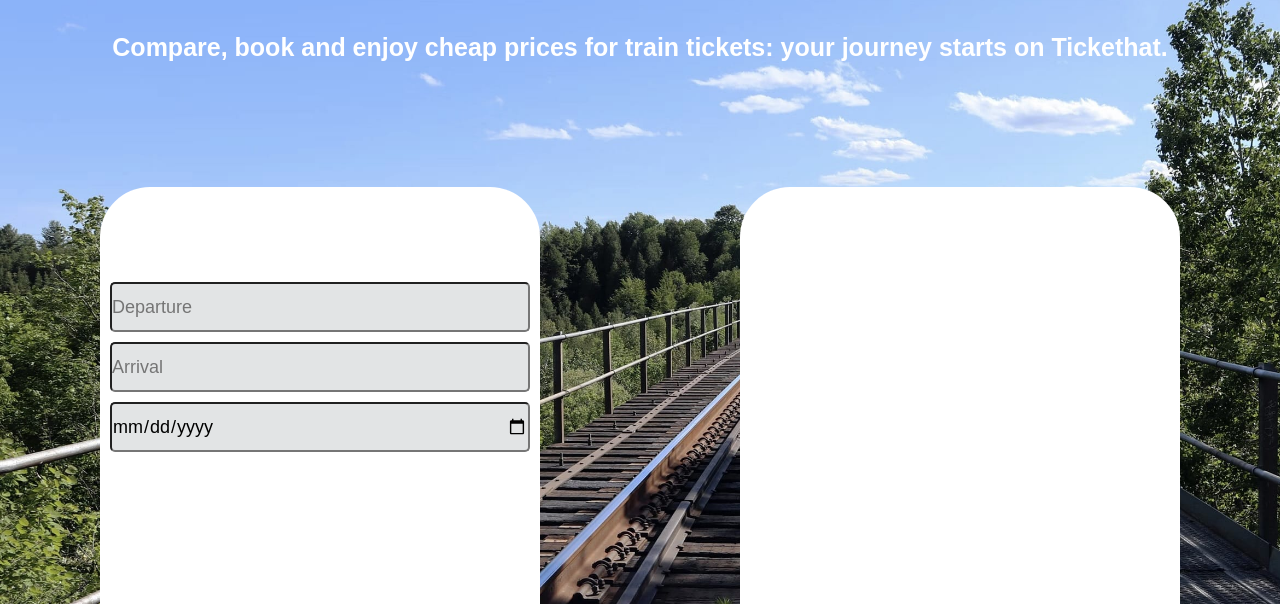
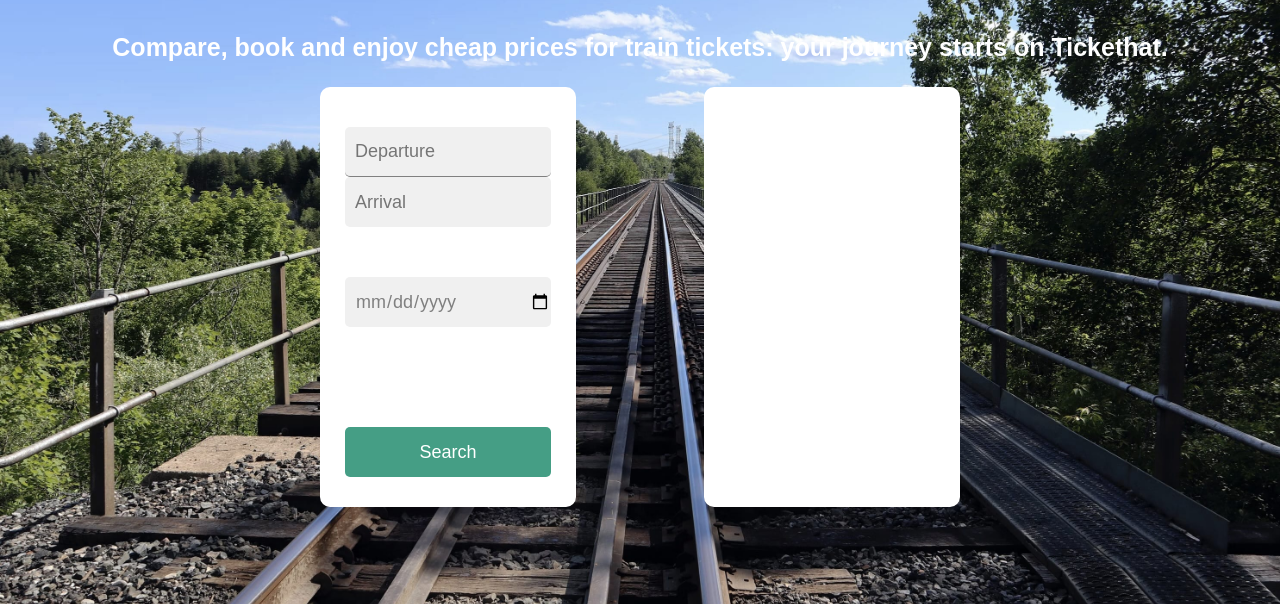
Before and after one commit to Anthony-Lococo/tickethack-frontend, a plain HTML site: page index.html in a window 1280 px wide. Shown: the part 196-800 px from the top of the page. Drawn offline with Linux system fonts and the light colour scheme.

Commit message:
personalize home page

```diff
--- a/style.css
+++ b/style.css
@@ -55,12 +55,12 @@ h3 {
 .container {
   display: flex;
   background-color: #fff;
-  width: 50%;
-  margin: 100px;
+  width: 20%;
   flex-direction: column;
   justify-content: center;
-  height: 600px;
-  border-radius: 50px;
+  height: auto;
+  border-radius: 10px;
+  padding: 30px 15px;
 }
 
 /* .block1 {
@@ -72,15 +72,17 @@ h3 {
 } */
 
 .block2 {
-  height: 200px;
+  height: 350px;
   color: #060505;
   display: flex;
   flex-direction: column;
-  overflow: scroll;
+  overflow-y: scroll;
 }
 
 #content {
   display: flex;
+  justify-content: center;
+  gap: 10%;
 }
 
 .list {
@@ -93,7 +95,6 @@ h3 {
 }
 
 input {
-  background-color: rgb(226, 228, 229);
   border-radius: 5px;
   margin-top: 10px;
   margin-left: 10px;
@@ -109,7 +110,7 @@ input {
   padding: 10px 20px;
   border-radius: 5px;
   cursor: pointer;
-  margin-top: 200px;
+  margin-top: 100px;
   height: 50px;
   font-size: 18px;
   margin-left: 10px;
@@ -132,7 +133,6 @@ input {
 }
 
 .revealSearch {
-  background-color: rgb(226, 228, 229);
   border-radius: 5px;
   margin-top: 10px;
   margin-left: 10px;
@@ -145,14 +145,41 @@ input {
   background-color: #459e85;
   color: #fff;
   border: none;
-  padding: 10px 20px;
+  padding: 5px 10px;
+  margin: 3px;
   border-radius: 5px;
   cursor: pointer;
-  height: 50px;
-  font-size: 18px;
+  width: auto;
+  font-size: 16px;
 }
 
 .total {
   display: flex;
-  background-color: #878383;
+  background-color: #f0f0f0;
+  justify-content: space-around;
+  margin: 10px;
+  padding: 2px;
+  border-radius: 5px;
 }
+
+#departure {
+  padding-left: 10px;
+  background-color: #f0f0f0;
+  border: none;
+  border-bottom: solid grey 1.5px;
+  margin-bottom: -10px;
+}
+
+#arrival {
+  padding-left: 10px;
+  background-color: #f0f0f0;
+  border: none;
+  margin-bottom: 40px;
+}
+
+#date {
+  padding-left: 10px;
+  background-color: #f0f0f0;
+  border: none;
+  color: grey;
+}
```
